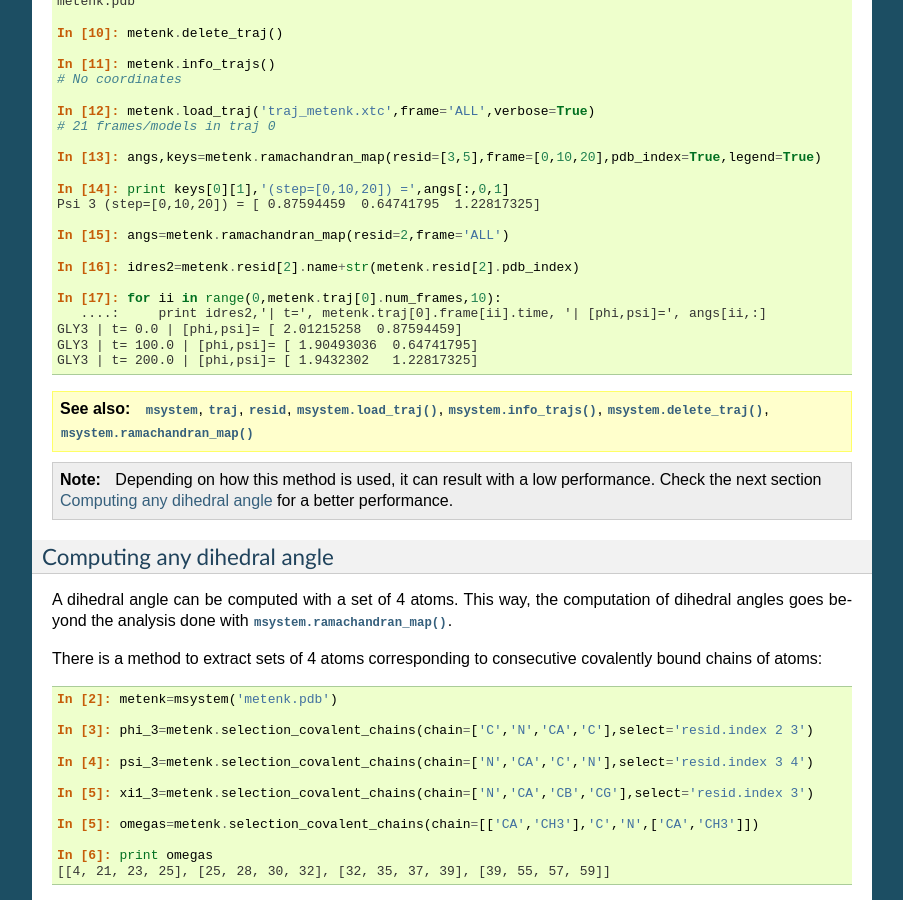
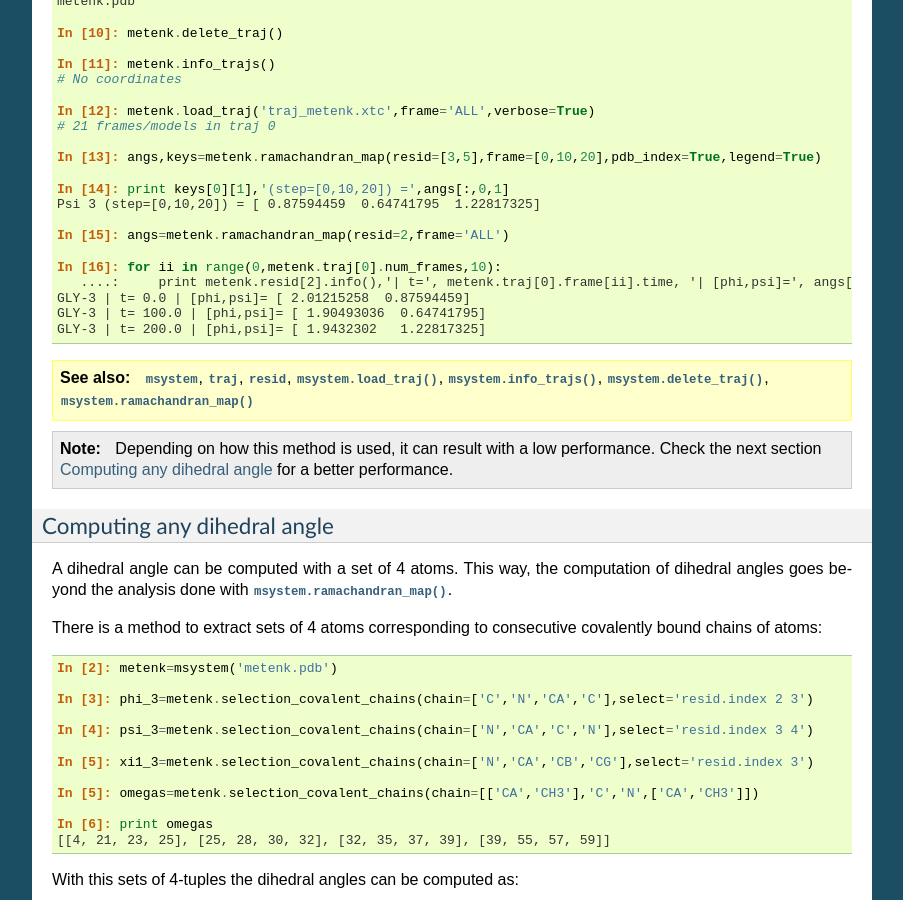
Before and after one commit to dprada/Aqua, a Sphinx documentation site: the page built from doc/source/source_ms/tutorial.rst, in a window 1280 px wide and 900 px high, scrolled down 5761 px. Shown: the whole window, without its empty margins (198-1101 px from the left). Built offline with Sphinx 7.4.7, drawn with Linux system fonts in a browser that asks for light colours; some of the changed text lies outside the part shown.

Commit message:
Update doc

```diff
--- a/doc/source/source_ms/intro.rst
+++ b/doc/source/source_ms/intro.rst
@@ -27,9 +27,7 @@
 
      In [3]: idS=metenk.selection('atom.type S')
 
-     In [4]: print 'The atom',metenk.atom[idS[0]].name+'-'+str(metenk.atom[idS[0]].pdb_index)+'/'+\
-        ...: metenk.atom[idS[0]].resid.name+'-'+str(metenk.atom[idS[0]].resid.pdb_index),\
- 	...: 'has the internal index:', idS[0]
+     In [4]: print 'The atom',metenk.atom[idS[0]].info(),'has the internal index:', idS[0]
      The atom SD-68/MET-5 has the internal index: 67
 
      In [5]: metenk.info_trajs()
--- a/doc/source/source_ms/tutorial.rst
+++ b/doc/source/source_ms/tutorial.rst
@@ -276,14 +276,14 @@
    In [12]: for ii in range(metenk.traj[0].num_frames):
       ....: 	print 'At time:', metenk.traj[0].frame[ii].time
       ....:	for jj in list0[ii]:
-      ....:	    print '   ',metenk.atom[jj].name+'-'+str(metenk.atom[jj].pdb_index),'within 6.0 of CA-5'
+      ....:	    print '   ',metenk.atom[jj].info(),'within 6.0 of',metenk.atom[4].info()
    At time: 0.0
-      CA-26 within 6.0 of CA-5
+      CA-26/GLY-2 within 6.0 of CA-5/TYR-1
    At time: 10.0
-      CA-26 within 6.0 of CA-5
+      CA-26/GLY-2 within 6.0 of CA-5/TYR-1
    At time: 20.0
-      CA-26 within 6.0 of CA-5
-      CA-33 within 6.0 of CA-5
+      CA-26/GLY-2 within 6.0 of CA-5/TYR-1
+      CA-33/GLY-3 within 6.0 of CA-5/TYR-1
    ...
 
 
@@ -333,8 +333,8 @@
 
    In [7]: dists=metenk.distance(sel1=CAs,frame=10)
 
-   In [8]: print 'CA'+str(metenk.atom[CAs[2]].pdb_index)+'-CA'+str(metenk.atom[CAs[4]].pdb_index), dists[2,4]
-   CA33-CA60 5.81840212291
+   In [8]: print metenk.atom[CAs[2]].info(),'--',metenk.atom[CAs[4]].info(), dists[2,4]
+   CA-33/GLY-3 -- CA-60/MET-5 5.81840212291
 
 .. seealso:: :class:`msystem`, :class:`traj`, :class:`atom`, :meth:`msystem.load_traj`, :meth:`msystem.info_trajs`, :meth:`msystem.selection`, :meth:`msystem.distance`
 
@@ -408,13 +408,11 @@
 
    In [15]: angs=metenk.ramachandran_map(resid=2,frame='ALL')
 
-   In [16]: idres2=metenk.resid[2].name+str(metenk.resid[2].pdb_index)
-
-   In [17]: for ii in range(0,metenk.traj[0].num_frames,10):
-      ....: 	print idres2,'| t=', metenk.traj[0].frame[ii].time, '| [phi,psi]=', angs[ii,:]
-   GLY3 | t= 0.0 | [phi,psi]= [ 2.01215258  0.87594459]
-   GLY3 | t= 100.0 | [phi,psi]= [ 1.90493036  0.64741795]
-   GLY3 | t= 200.0 | [phi,psi]= [ 1.9432302   1.22817325]
+   In [16]: for ii in range(0,metenk.traj[0].num_frames,10):
+      ....: 	print metenk.resid[2].info(),'| t=', metenk.traj[0].frame[ii].time, '| [phi,psi]=', angs[ii,:]
+   GLY-3 | t= 0.0 | [phi,psi]= [ 2.01215258  0.87594459]
+   GLY-3 | t= 100.0 | [phi,psi]= [ 1.90493036  0.64741795]
+   GLY-3 | t= 200.0 | [phi,psi]= [ 1.9432302   1.22817325]
 
 
 .. seealso:: :class:`msystem`, :class:`traj`, :class:`resid`, :meth:`msystem.load_traj`, :meth:`msystem.info_trajs`, :meth:`msystem.delete_traj`, :meth:`msystem.ramachandran_map`
```
Also changed, not shown: cl_set.py (+16 -4 lines).
